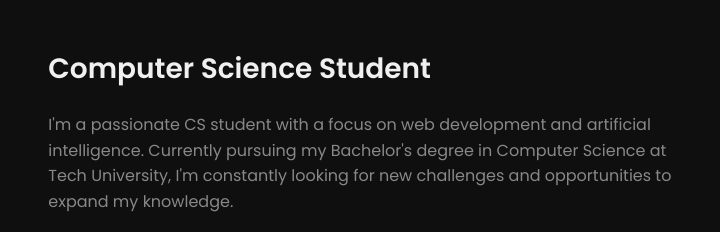
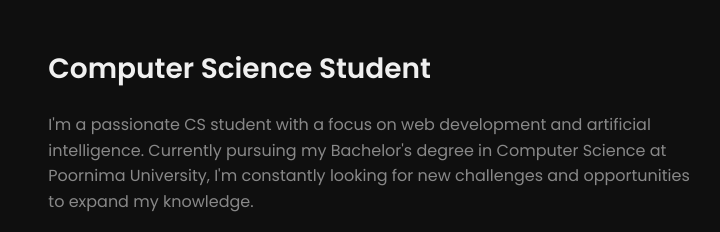
Before and after one commit to MohitJanotiya/Portfolio, a plain HTML site: page index.html in a window 1280 px wide. Shown: the part 980-1212 px from the top of the page, 461-1181 px from the left. Drawn offline with Linux system fonts and the light colour scheme.

Commit message:
Update index.html

```diff
--- a/index.html
+++ b/index.html
@@ -73,7 +73,7 @@ initialize();</code></pre>
                 </div>
                 <div class="about-text">
                     <h3>Computer Science Student</h3>
-                    <p>I'm a passionate CS student with a focus on web development and artificial intelligence. Currently pursuing my Bachelor's degree in Computer Science at Tech University, I'm constantly looking for new challenges and opportunities to expand my knowledge.</p>
+                    <p>I'm a passionate CS student with a focus on web development and artificial intelligence. Currently pursuing my Bachelor's degree in Computer Science at Poornima University, I'm constantly looking for new challenges and opportunities to expand my knowledge.</p>
                     <p>When I'm not coding, you can find me participating in hackathons, contributing to open-source projects, or exploring the latest tech trends.</p>
                     <div class="stats">
                         <div class="stat">
```
